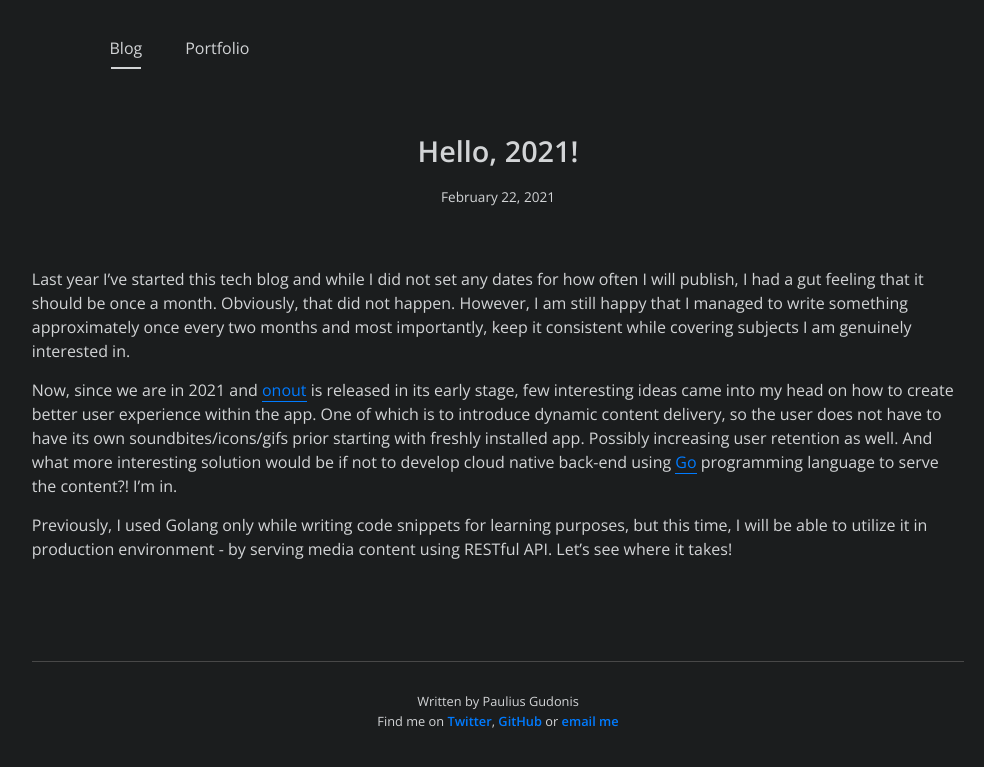
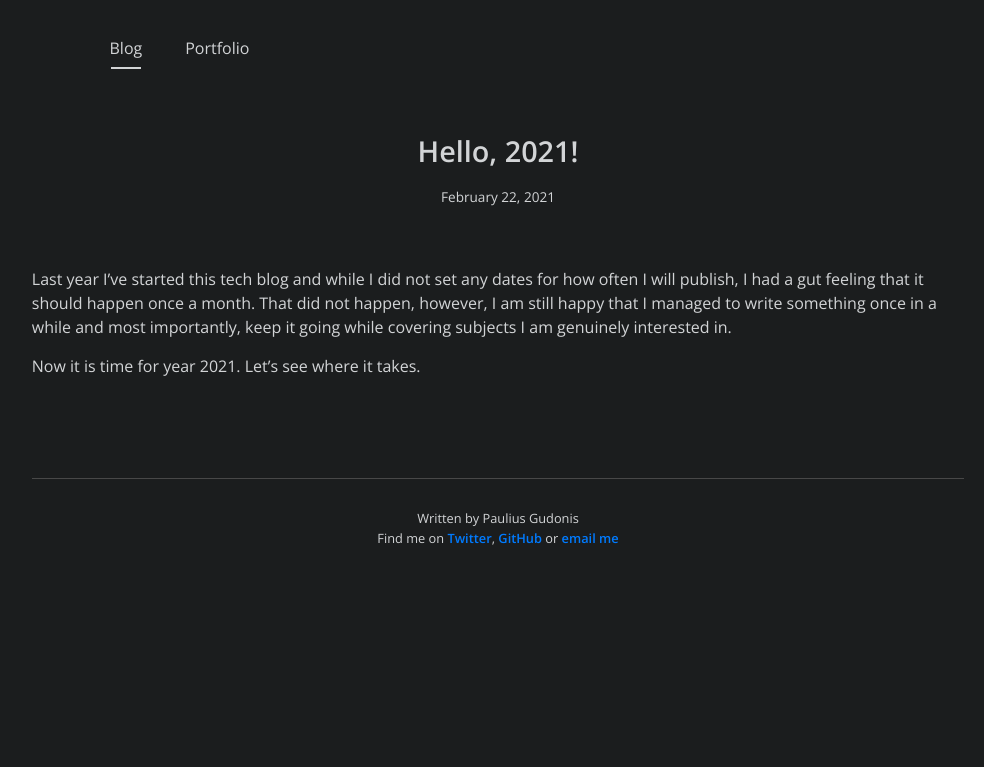
Before and after one commit to nakkht/pgu.dev, a Jekyll site: the page built from _posts/2021-02-22-hello-2021.md, in a window 1280 px wide. Shown: the top 767 px of the page, without its empty margins (142-1126 px from the left). Built offline with Jekyll 4.4.1, drawn with Linux system fonts in a browser that asks for light colours; nearby versions of some CDN libraries.

Commit message:
Rewrote hello 2021

```diff
--- a/_posts/2021-02-22-hello-2021.md
+++ b/_posts/2021-02-22-hello-2021.md
@@ -4,8 +4,7 @@ title: "Hello, 2021!"
 author: Paulius Gudonis
 ---
 
-Last year I've started this tech blog and while I did not set any dates for how often I will publish, I had a gut feeling that it should be once a month. Obviously, that did not happen. However, I am still happy that I managed to write something approximately once every two months and most importantly, keep it consistent while covering subjects I am genuinely interested in.
+Last year I've started this tech blog and while I did not set any dates for how often I will publish, I had a gut feeling that it should happen once a month. That did not happen, however, I am still happy that I managed to write something once in a while and most importantly, keep it going while covering subjects I am genuinely interested in.
+<br/>
 
-Now, since we are in 2021 and [onout](https://apps.apple.com/us/app/onout/id1519661301?ign-mpt=uo%3D4) is released in its early stage, few interesting ideas came into my head on how to create better user experience within the app. One of which is to introduce dynamic content delivery, so the user does not have to have its own soundbites/icons/gifs prior starting with freshly installed app. Possibly increasing user retention as well. And what more interesting solution would be if not to develop cloud native back-end using [Go](https://golang.org) programming language to serve the content?! I'm in.
-
-Previously, I used Golang only while writing code snippets for learning purposes, but this time, I will be able to utilize it in production environment - by serving media content using RESTful API. Let's see where it takes!
+Now it is time for year 2021. Let's see where it takes.
```
